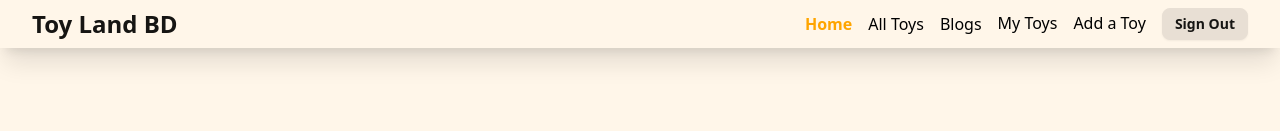
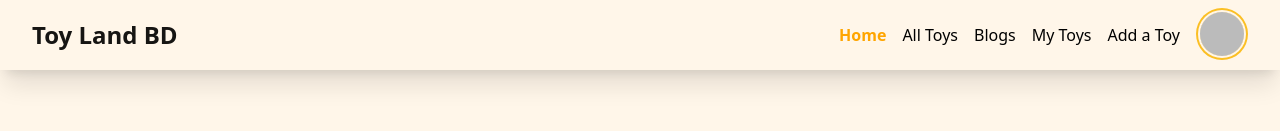
Before and after one commit to mehadiHasanDiner/assignment-11-toyLandBD-m-73-client, a React (Vite) app: page / in a window 1280 px wide. Shown: the top 131 px of the page. Built offline with nearby package versions, Linux system fonts and the light colour scheme; no server answers; sample sign-in values are in the browser's storage.

Commit message:
navbar user info displaied when user loggedin, done

```diff
--- a/src/Pages/Home/Home/Home.jsx
+++ b/src/Pages/Home/Home/Home.jsx
@@ -5,6 +5,7 @@ const Home = () => {
   return (
     <div>
       <h1 className="text-5xl mb-8">This is my home </h1>
+
       <Categories></Categories>
     </div>
   );
--- a/src/Shared/Navbar.jsx
+++ b/src/Shared/Navbar.jsx
@@ -1,6 +1,7 @@
 import React, { useContext } from "react";
 import { Link, NavLink } from "react-router-dom";
 import { AuthContext } from "../provider/AuthProvider";
+import { MdLogout } from "react-icons/md";
 
 const Navbar = () => {
   const { user, logOut, loading } = useContext(AuthContext);
@@ -56,7 +57,7 @@ const Navbar = () => {
         </NavLink>
 
         {user ? (
-          <div>
+          <div className=" flex items-center">
             <NavLink
               className="mr-4"
               style={({ isActive }) => (isActive ? active : inactive)}
@@ -71,9 +72,30 @@ const Navbar = () => {
             >
               Add a Toy
             </NavLink>
-            <button onClick={handleSignOut} className="btn btn-sm">
-              Sign Out
-            </button>
+            <div className=" dropdown dropdown-bottom dropdown-end">
+              <div tabIndex={0} role="button" className="avatar m-1">
+                <div className="w-11 rounded-full  ring-2 ring-warning ring-offset-base-100 ring-offset-2">
+                  <img src={user.photoURL} />
+                </div>
+              </div>
+              <div
+                tabIndex={0}
+                className="dropdown-content z-30 card card-compact w-64 p-2 shadow bg-base-200 "
+              >
+                <div className="card-body items-center text-center">
+                  <img className="w-11 rounded-full " src={user.photoURL} />
+                  <h3 className="card-title">{user?.displayName}</h3>
+                  <p className="badge badge-neutral">{user?.email}</p>
+                  <button
+                    onClick={handleSignOut}
+                    className="btn btn-sm btn-outline"
+                  >
+                    <MdLogout />
+                    Logout
+                  </button>
+                </div>
+              </div>
+            </div>
           </div>
         ) : (
           <NavLink
```
Also changed, not shown: src/Pages/AllToys/AllToys.jsx (+8 -7 lines).
